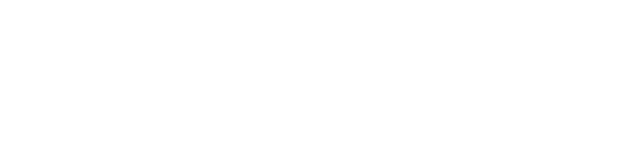
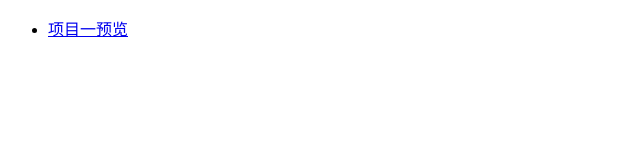
Before and after one commit to quanquan2100/udacity-fe, a plain HTML site: page index.html in a window 1280 px wide. Shown: the whole page, without its empty margins (0-640 px from the left). Drawn offline with Linux system fonts and the light colour scheme.

Commit message:
添加文字内容

```diff
--- a/index.html
+++ b/index.html
@@ -7,7 +7,10 @@
 </head>
 
 <body>
-<a href="ArcadeGameClone_zh/index.html"></a>
+	<ul>
+		<li><a href="ArcadeGameClone_zh/index.html">项目一预览</a></li>
+	</ul>
+
 </body>
 
 </html>
```
